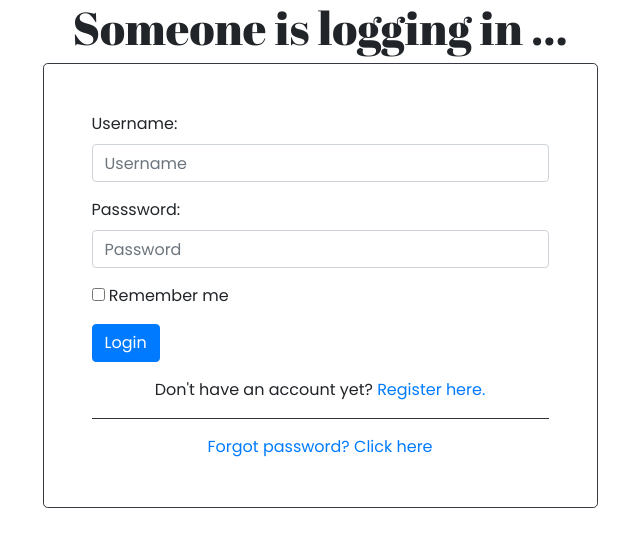
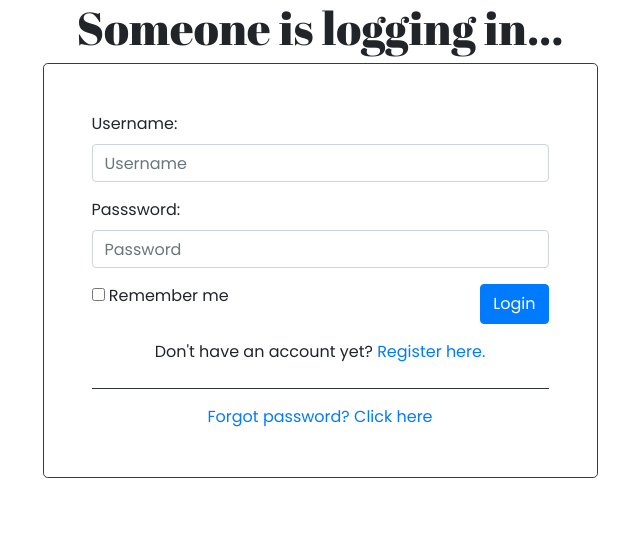
Before and after one commit to jariCruz/BSU_SC_RDB, a PHP site: page /php/login.php in a window 1280 px wide. Shown: the top 547 px of the page, without its empty margins (320-960 px from the left). Run offline with PHP 8.4, Linux system fonts and the light colour scheme.

Commit message:
Change login btn location...

```diff
--- a/src/php/login.php
+++ b/src/php/login.php
@@ -31,7 +31,7 @@
 
 <!-- Form -->
     <div class="container">
-        <h1 class="d-flex justify-content-center">Someone is logging in ...</h1>
+        <h1 class="d-flex justify-content-center">Someone is logging in...</h1>
 
         <form action="../index.php" novalidate
                 class="needs-validation
@@ -87,24 +87,32 @@
 
 
             <!-- Checkbox -->
-            <div class="form-group">
-                <input type="checkbox">
-                <span>Remember me</span>
 
-            </div>
 
-            <!-- Register btn -->
-            <div>
-                <button type="submit" class="btn btn-primary">Login</button>
 
-            </div>
+                <div class="row">
+                    <div class="form-group col">
+                        <input type="checkbox">
+                        <span>Remember me</span>
+                    </div>
+
+                    <!-- Register btn -->
+                    <div class="col d-flex justify-content-end">
+                        <button type="submit" class="btn btn-primary">Login</button>
+                    </div>
+
+                </div>
+
+
+
+
 
             <div class="d-flex justify-content-center mt-3">
                 <span>Don't have an account yet? <a href="login.php">Register here.</a></span>
             </div>
 
             <!-- just a freakin horizontal line -->
-            <hr class="bg-dark">
+            <hr class="bg-dark mt-4">
 
             <div class="d-flex justify-content-center">
                 <a href="#">Forgot password? Click here</a>
```
